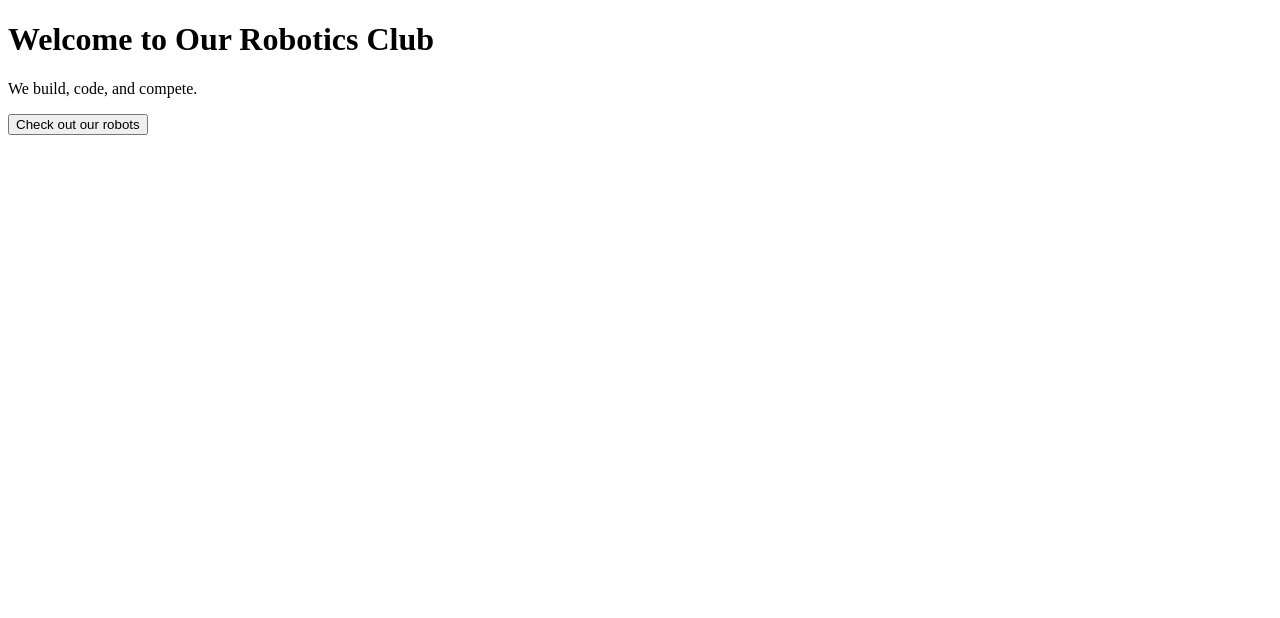
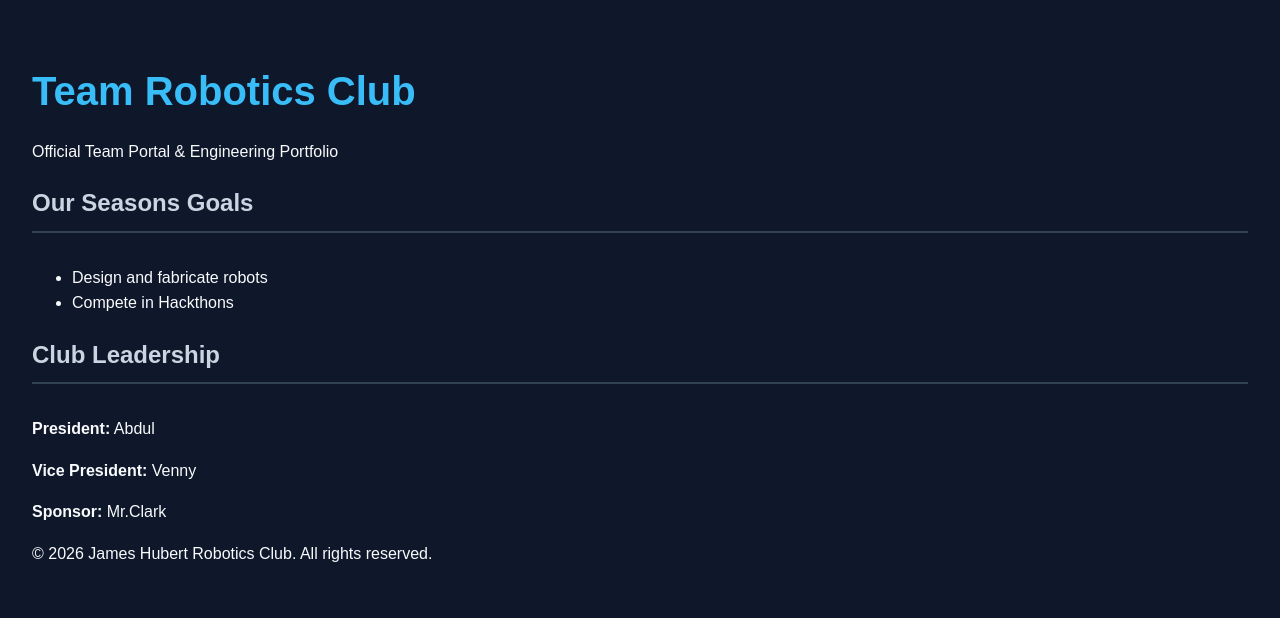
Before and after one commit to salarkhan7563/robotics-club-website, a plain HTML site: page index.html in a window 1280 px wide. Drawn offline with Linux system fonts and the light colour scheme.

Commit message:
Made a proper website skeleton

```diff
--- a/index.html
+++ b/index.html
@@ -1,15 +1,36 @@
-<!DOCTYPE html>
+<!doctype html>
 <html lang="en">
-<head>
-    <meta charset="UTF-8">
-    <meta name="viewport" content="width=device-width, initial-scale=1.0">
-    <title>Document</title>
-</head>
-<body>
+  <head>
+    <link rel="stylesheet" href="style.css" />
+    <meta charset="UTF-8" />
+    <meta name="viewport" content="width=device-width, initial-scale=1.0" />
+    <title>Robotics Club</title>
+  </head>
+  <body>
+    <header>
+      <h1>Team Robotics Club</h1>
+      <p>Official Team Portal & Engineering Portfolio</p>
+    </header>
+
     <main>
-        <h1>Welcome to Our Robotics Club</h1>
-        <p>We build, code, and compete.</p>
-        <button>Check out our robots</button>
+      <section>
+        <h2>Our Seasons Goals</h2>
+        <ul>
+          <li>Design and fabricate robots</li>
+          <li>Compete in Hackthons</li>
+        </ul>
+      </section>
+
+      <section>
+        <h2>Club Leadership</h2>
+        <p><strong>President:</strong> Abdul</p>
+        <p><strong>Vice President:</strong> Venny</p>
+        <p><strong>Sponsor:</strong> Mr.Clark</p>
+      </section>
     </main>
-</body>
+
+    <footer>
+      <p>&copy; 2026 James Hubert Robotics Club. All rights reserved.</p>
+    </footer>
+  </body>
 </html>
--- a/style.css
+++ b/style.css
@@ -1,7 +1,21 @@
 body {
-    background-color: #121212;
-    color: #ffffff;
-    font-family: sans-serif;
-    text-align: center;
-    margin-top: 10vh;
+  background-color: #0f172a;
+  color: #f8fafc;
+  font-family: Arial, sans-serif;
+  margin: 0;
+  padding: 2rem;
+  line-height: 1.6;
 }
+
+h1 {
+  color: #38bdf8;
+  font-size: 2.5rem;
+  margin-bottom: 0.5rem;
+}
+
+h2 {
+  color: #cbd5e1;
+  border-bottom: 2px solid #334155;
+  padding-bottom: 0.5rem;
+  margin-bottom: 2rem;
+}
```
